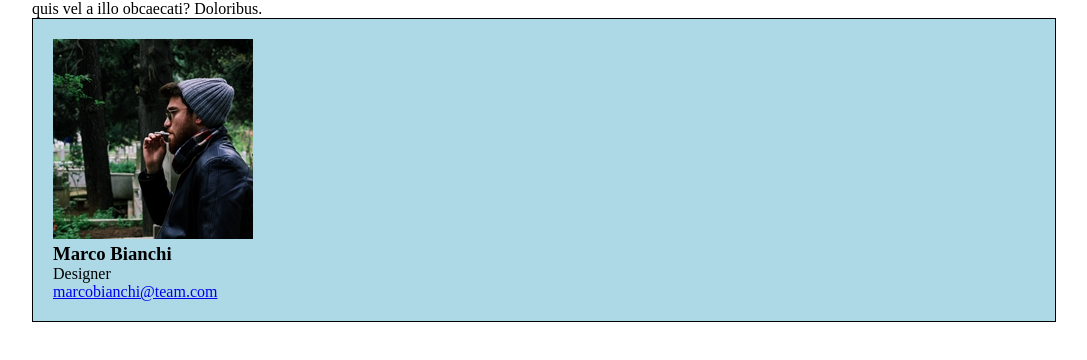
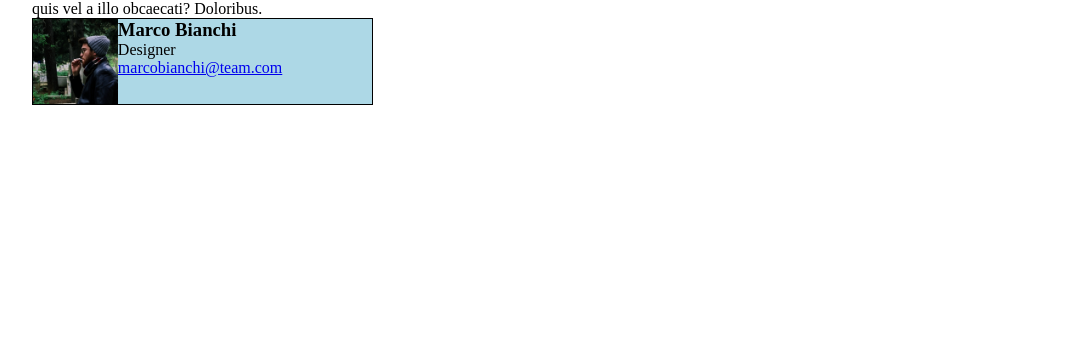
Before and after one commit to GiacomoMilitello/html-css-float-cards, a plain HTML site: page index.html in a window 1280 px wide. Shown: the part 118-478 px from the top of the page, without its empty margins (96-1183 px from the left). Drawn offline with Linux system fonts and the light colour scheme.

Commit message:
containerfloat

```diff
--- a/assets/css/style.css
+++ b/assets/css/style.css
@@ -26,8 +26,11 @@ header{
 .container{
     border: 1px solid black;
     background-color: lightblue;
-    padding: 20px;
+    width: calc(100% /3);
 }
-.img{
+img{
+    width: 25%;
+}
+.left{
     float: left;
 }
--- a/index.html
+++ b/index.html
@@ -17,8 +17,8 @@
         <div>Lorem ipsum dolor, sit amet consectetur adipisicing elit. Nisi esse doloremque velit unde fugiat sequi beatae totam, ea odio eos facere, itaque ducimus sapiente, quis vel a illo obcaecati? Doloribus.</div>
 
         <div class="container clearfix ">
-                <img src="./assets/img/male1.png" alt="">
-            <div>
+                <img class="left" src="./assets/img/male1.png" alt="">
+            <div class="left">
                 <h3>Marco Bianchi</h3>
                 <p>Designer</p>
                 <a href="mailto:marcobianchi@team.com">marcobianchi@team.com</a>
```
